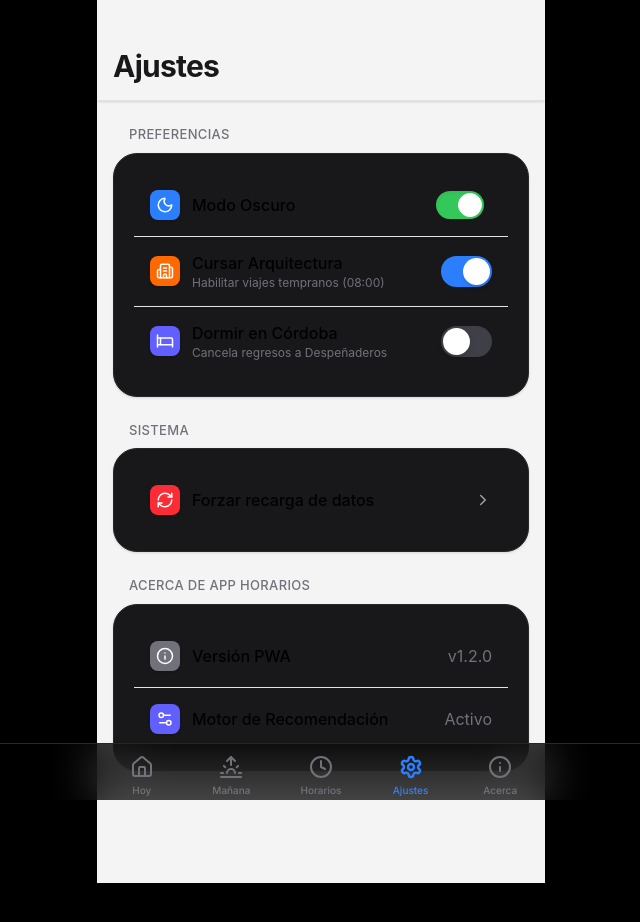
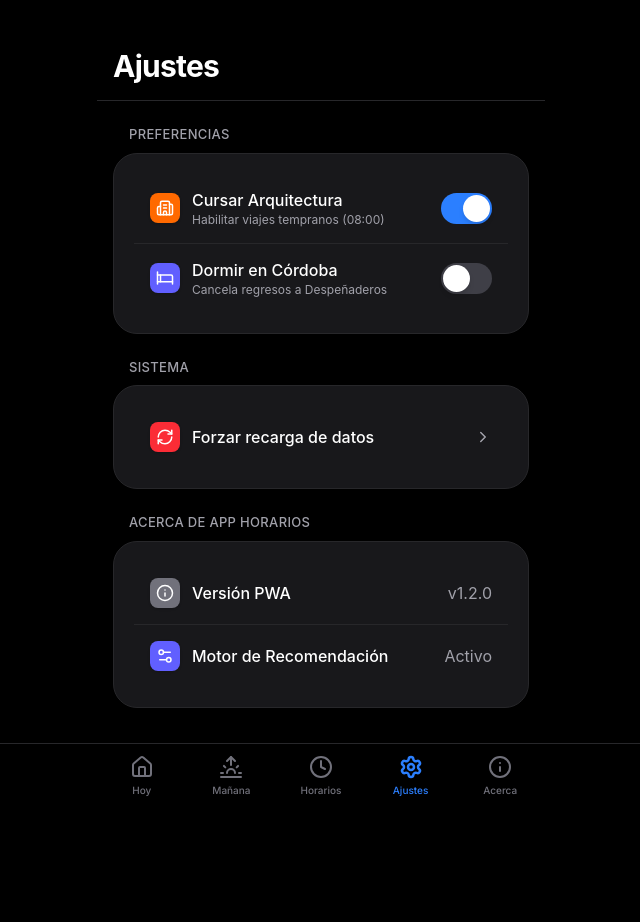
Before and after one commit to aalvaroespinoza/AppHorarios, a Next.js app: page /configuracion in a window 1280 px wide. Shown: the top 922 px of the page, without its empty margins (319-959 px from the left). Built offline with nearby package versions, Linux system fonts and the light colour scheme.

Commit message:
fix: actualizacion de escenarios, tema configuracion y offset de parada

```diff
--- a/src/app/configuracion/page.tsx
+++ b/src/app/configuracion/page.tsx
@@ -1,33 +1,18 @@
 'use client';
 
 import { useState, useEffect } from 'react';
-import Link from 'next/link';
 import NativeCard from '@/components/ui/NativeCard';
 import NativeSwitch from '@/components/ui/NativeSwitch';
 import { useEscenario } from '@/hooks/useEscenario';
-import { RefreshCw, Moon, Sun, Info, ChevronRight, Settings2, Building2, Bed } from 'lucide-react';
+import { RefreshCw, Info, ChevronRight, Settings2, Building2, Bed } from 'lucide-react';
 
 export default function Configuracion() {
   const { cursaArquitectura, setCursaArquitectura, duermeEnCordoba, setDuermeEnCordoba } = useEscenario();
-  const [temaOscuro, setTemaOscuro] = useState(true);
   const [isMounted, setIsMounted] = useState(false);
 
   useEffect(() => {
     setIsMounted(true);
-    const isDark = document.documentElement.classList.contains('dark');
-    setTemaOscuro(isDark);
   }, []);
-
-  const handleToggleTheme = (checked: boolean) => {
-    setTemaOscuro(checked);
-    if (checked) {
-      document.documentElement.classList.add('dark');
-      localStorage.setItem('theme', 'dark');
-    } else {
-      document.documentElement.classList.remove('dark');
-      localStorage.setItem('theme', 'light');
-    }
-  };
 
   const handleForzarRecarga = () => {
     if (window.confirm('¿Seguro que querés forzar la recarga? Esto actualizará la app y restablecerá estados temporales.')) {
@@ -42,65 +27,44 @@ export default function Configuracion() {
     }
   };
 
-  if (!isMounted) return <div className="min-h-screen bg-zinc-100 dark:bg-black" />;
+  if (!isMounted) return <div className="min-h-screen bg-[var(--color-bg)]" />;
 
   return (
-    <main className="min-h-screen bg-zinc-100 dark:bg-black text-black dark:text-white font-sans max-w-md mx-auto pb-24 overflow-y-auto">
-      <header className="bg-zinc-100/90 dark:bg-zinc-900/90 backdrop-blur-md border-b border-zinc-200 dark:border-zinc-800/80 pt-12 pb-4 px-4 sticky top-0 z-10 flex flex-col shadow-sm dark:shadow-lg">
-        <h1 className="text-3xl font-bold text-zinc-900 dark:text-zinc-100 tracking-tight">Ajustes</h1>
+    <main className="min-h-screen bg-[var(--color-bg)] text-[var(--color-text-primary)] font-sans max-w-md mx-auto pb-24 overflow-y-auto">
+      <header className="bg-[var(--color-bg)]/90 backdrop-blur-md border-b border-[var(--color-border)] pt-12 pb-4 px-4 sticky top-0 z-10 flex flex-col shadow-lg">
+        <h1 className="text-3xl font-bold tracking-tight text-[var(--color-text-primary)]">Ajustes</h1>
       </header>
 
       <div className="p-4 space-y-6 mt-2">
 
         {/* SECCIÓN: PREFERENCIAS */}
         <section className="animate-in fade-in slide-in-from-bottom-4 duration-500">
-          <h2 className="text-[13px] uppercase text-zinc-500 dark:text-zinc-500 font-medium tracking-wide mb-2 ml-4">Preferencias</h2>
-          <NativeCard className="p-0 overflow-hidden bg-white dark:bg-zinc-900/60 border border-zinc-200 dark:border-zinc-800/50">
-            <div className="flex items-center justify-between p-4">
-              <div className="flex items-center gap-3">
-                <div className="bg-blue-500 p-1.5 rounded-lg text-white shadow-sm">
-                  {temaOscuro ? <Moon size={18} /> : <Sun size={18} />}
-                </div>
-                <span className="font-medium text-[16px]">Modo Oscuro</span>
-              </div>
-              <div className="relative inline-block w-14 align-middle select-none shrink-0">
-                <input
-                  type="checkbox"
-                  checked={temaOscuro}
-                  onChange={(e) => handleToggleTheme(e.target.checked)}
-                  className="peer sr-only"
-                  id="theme-toggle"
-                />
-                <label
-                  htmlFor="theme-toggle"
-                  className="block w-12 h-7 bg-zinc-300 dark:bg-zinc-700 rounded-full cursor-pointer transition-colors peer-checked:bg-[#34c759] relative after:content-[''] after:absolute after:top-[2px] after:left-[2px] after:bg-white after:border-zinc-300 after:border after:rounded-full after:h-6 after:w-6 after:transition-all peer-checked:after:translate-x-5 peer-checked:after:border-white shadow-inner"
-                ></label>
-              </div>
-            </div>
+          <h2 className="text-[13px] uppercase text-[var(--color-text-secondary)] font-medium tracking-wide mb-2 ml-4">Preferencias</h2>
+          <NativeCard className="p-0 overflow-hidden bg-[var(--color-surface)] border border-[var(--color-border)]">
 
             {/* TOGGLE ARQUITECTURA */}
-            <div className="flex items-center justify-between p-4 border-t border-zinc-200 dark:border-zinc-800/50">
+            <div className="flex items-center justify-between p-4">
               <div className="flex items-center gap-3">
                 <div className="bg-orange-500 p-1.5 rounded-lg text-white shadow-sm">
                   <Building2 size={18} />
                 </div>
                 <div>
-                  <span className="font-medium text-[16px] block leading-tight">Cursar Arquitectura</span>
-                  <span className="text-[12px] text-zinc-500 block leading-tight mt-0.5">Habilitar viajes tempranos (08:00)</span>
+                  <span className="font-medium text-[16px] block leading-tight text-[var(--color-text-primary)]">Cursar Arquitectura</span>
+                  <span className="text-[12px] text-[var(--color-text-secondary)] block leading-tight mt-0.5">Habilitar viajes tempranos (08:00)</span>
                 </div>
               </div>
               <NativeSwitch checked={cursaArquitectura} onChange={setCursaArquitectura} />
             </div>
 
             {/* TOGGLE CORDOBA */}
-            <div className="flex items-center justify-between p-4 border-t border-zinc-200 dark:border-zinc-800/50">
+            <div className="flex items-center justify-between p-4 border-t border-[var(--color-border)]">
               <div className="flex items-center gap-3">
                 <div className="bg-indigo-500 p-1.5 rounded-lg text-white shadow-sm">
                   <Bed size={18} />
                 </div>
                 <div>
-                  <span className="font-medium text-[16px] block leading-tight">Dormir en Córdoba</span>
-                  <span className="text-[12px] text-zinc-500 block leading-tight mt-0.5">Cancela regresos a Despeñaderos</span>
+                  <span className="font-medium text-[16px] block leading-tight text-[var(--color-text-primary)]">Dormir en Córdoba</span>
+                  <span className="text-[12px] text-[var(--color-text-secondary)] block leading-tight mt-0.5">Cancela regresos a Despeñaderos</span>
                 </div>
               </div>
               <NativeSwitch checked={duermeEnCordoba} onChange={setDuermeEnCordoba} />
@@ -110,46 +74,46 @@ export default function Configuracion() {
 
         {/* SECCIÓN: SISTEMA */}
         <section className="animate-in fade-in slide-in-from-bottom-4 duration-500 delay-75 fill-mode-both">
-          <h2 className="text-[13px] uppercase text-zinc-500 dark:text-zinc-500 font-medium tracking-wide mb-2 ml-4">Sistema</h2>
-          <NativeCard className="p-0 overflow-hidden bg-white dark:bg-zinc-900/60 border border-zinc-200 dark:border-zinc-800/50">
+          <h2 className="text-[13px] uppercase text-[var(--color-text-secondary)] font-medium tracking-wide mb-2 ml-4">Sistema</h2>
+          <NativeCard className="p-0 overflow-hidden bg-[var(--color-surface)] border border-[var(--color-border)]">
             <button
               onClick={handleForzarRecarga}
-              className="w-full flex items-center justify-between p-4 active:bg-zinc-100 dark:active:bg-zinc-800/50 transition-colors"
+              className="w-full flex items-center justify-between p-4 active:bg-zinc-800/50 transition-colors"
             >
               <div className="flex items-center gap-3">
                 <div className="bg-red-500 p-1.5 rounded-lg text-white shadow-sm">
                   <RefreshCw size={18} />
                 </div>
                 <div className="text-left">
-                  <span className="font-medium text-[16px] block">Forzar recarga de datos</span>
+                  <span className="font-medium text-[16px] block text-[var(--color-text-primary)]">Forzar recarga de datos</span>
                 </div>
               </div>
-              <ChevronRight size={18} className="text-zinc-400" />
+              <ChevronRight size={18} className="text-[var(--color-text-secondary)]" />
             </button>
           </NativeCard>
         </section>
 
         {/* SECCIÓN: ACERCA DE */}
         <section className="animate-in fade-in slide-in-from-bottom-4 duration-500 delay-150 fill-mode-both">
-          <h2 className="text-[13px] uppercase text-zinc-500 dark:text-zinc-500 font-medium tracking-wide mb-2 ml-4">Acerca de App Horarios</h2>
-          <NativeCard className="p-0 overflow-hidden bg-white dark:bg-zinc-900/60 border border-zinc-200 dark:border-zinc-800/50 divide-y divide-zinc-200 dark:divide-zinc-800/50">
+          <h2 className="text-[13px] uppercase text-[var(--color-text-secondary)] font-medium tracking-wide mb-2 ml-4">Acerca de App Horarios</h2>
+          <NativeCard className="p-0 overflow-hidden bg-[var(--color-surface)] border border-[var(--color-border)] divide-y divide-[var(--color-border)]">
             <div className="flex items-center justify-between p-4">
               <div className="flex items-center gap-3">
                 <div className="bg-zinc-500 p-1.5 rounded-lg text-white shadow-sm">
                   <Info size={18} />
                 </div>
-                <span className="font-medium text-[16px]">Versión PWA</span>
+                <span className="font-medium text-[16px] text-[var(--color-text-primary)]">Versión PWA</span>
               </div>
-              <span className="text-zinc-500 dark:text-zinc-400 text-[16px]">v1.2.0</span>
+              <span className="text-[var(--color-text-secondary)] text-[16px]">v1.2.0</span>
             </div>
             <div className="flex items-center justify-between p-4">
               <div className="flex items-center gap-3">
                 <div className="bg-indigo-500 p-1.5 rounded-lg text-white shadow-sm">
                   <Settings2 size={18} />
                 </div>
-                <span className="font-medium text-[16px]">Motor de Recomendación</span>
+                <span className="font-medium text-[16px] text-[var(--color-text-primary)]">Motor de Recomendación</span>
               </div>
-              <span className="text-zinc-500 dark:text-zinc-400 text-[16px]">Activo</span>
+              <span className="text-[var(--color-text-secondary)] text-[16px]">Activo</span>
             </div>
           </NativeCard>
         </section>
--- a/src/lib/engine/scenario-engine.ts
+++ b/src/lib/engine/scenario-engine.ts
@@ -43,9 +43,9 @@ function weekdayInArgentina(date: Date): number {
 
 /**
  * Días de la semana que tienen cursada.
- * Lunes y sábado están excluidos actualmente.
+ * Sábado y domingo están excluidos actualmente.
  */
-const SCHOOL_DAYS: DayOfWeek[] = ['martes', 'miercoles', 'jueves', 'viernes'];
+const SCHOOL_DAYS: DayOfWeek[] = ['lunes', 'martes', 'miercoles', 'jueves', 'viernes'];
 
 // ─── Funciones puras de soporte ───────────────────────────────────────────────
 
--- a/src/types/scenario.ts
+++ b/src/types/scenario.ts
@@ -6,6 +6,7 @@ import type { Subject } from './subject';
  * Cada escenario puede implicar distintos horarios de colectivo.
  */
 export type ScenarioId =
+  | 'lunes'
   | 'martes-con-arquitectura'
   | 'martes-sin-arquitectura'
   | 'miercoles'
```
Also changed, not shown: src/app/api/bot/cron/route.ts (+4 -3 lines), src/app/api/bot/webhook/route.ts (+23 -8 lines), src/app/page.tsx (+18 -5 lines), src/data/scenarios.ts (+29 -12 lines), src/lib/engine/recommendation-engine.ts (+11 -1 lines).
